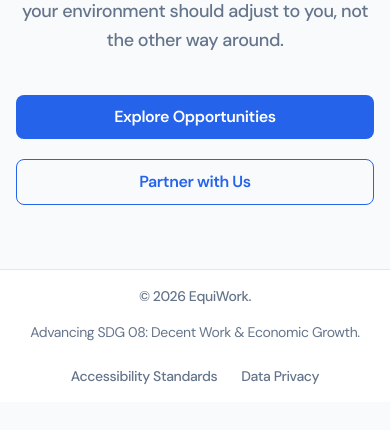
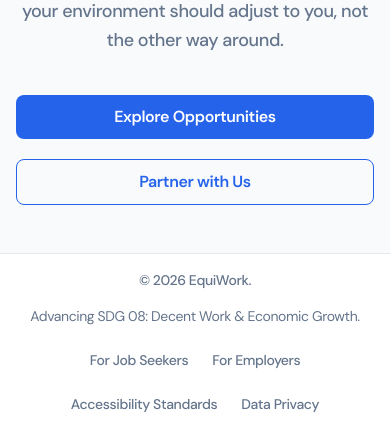
Before and after one commit to Vais1/equiwork, a PHP site: page /equiwork/ in a window 390 px wide. Shown: the part 442-872 px from the top of the page. Before the commit the page ends 826 px from the top, so only its background shows below. Run offline with PHP 8.4, Linux system fonts and the light colour scheme; some libraries are stand-ins or nearby versions.

Commit message:
feat: Implement admin panel, flash message system, and initial project documentation, with updated templating and UI enhancements.

```diff
--- a/admin/login.php
+++ b/admin/login.php
@@ -65,7 +65,7 @@
 require_once '../includes/header.php';
 ?>
 
-<div class="max-w-md mx-auto bg-surface border border-border rounded-xl shadow-2xl p-8 mt-16 text-white relative overflow-hidden">
+<div class="max-w-md mx-auto mt-12 bg-surface border border-red-200 rounded-xl shadow-sm p-6 hover:-translate-y-1 hover:shadow-lg transition-all duration-300 ease-in-out text-white relative overflow-hidden">
     <div class="absolute top-0 left-0 w-full h-2 bg-red-600"></div>
 
     <div class="text-center mb-8">
--- a/includes/flash.php
+++ b/includes/flash.php
@@ -45,12 +45,13 @@
             $colors = 'bg-green-100 border-green-400 text-green-700 dark:bg-green-900/30 dark:border-green-700 dark:text-green-300';
         } elseif ($type === 'warning') {
             $colors = 'bg-yellow-100 border-yellow-400 text-yellow-800 dark:bg-yellow-900/30 dark:border-yellow-700 dark:text-yellow-300';
+            $btnClass = 'text-yellow-800 focus:ring-yellow-500 focus:ring-offset-yellow-50 dark:text-yellow-300 dark:focus:ring-yellow-300 dark:focus:ring-offset-yellow-900';
         }
 
         echo '<div class="' . $colors . ' px-4 py-3 rounded-lg border shadow-sm relative mb-4 flex items-center justify-between" role="' . $role . '" aria-live="' . $ariaLive . '">';
         echo '<span class="block sm:inline font-medium">' . $message . '</span>';
         // Accessible dismiss button
-        echo '<button type="button" class="ml-auto text-current opacity-70 focus:outline-none focus:ring-2 focus:ring-current rounded" onclick="this.parentElement.remove();" aria-label="Dismiss alert">';
+        echo '<button type="button" class="inline-flex rounded-md p-1.5 focus:outline-none focus:ring-2 focus:ring-offset-2 opacity-70 transition-opacity duration-300 ease-in-out hover:opacity-100 ' . $btnClass . '" onclick="this.parentElement.remove();" aria-label="Dismiss alert">';
         echo '<svg aria-hidden="true" class="w-5 h-5" fill="none" stroke="currentColor" viewBox="0 0 24 24"><path stroke-linecap="round" stroke-linejoin="round" stroke-width="2" d="M6 18L18 6M6 6l12 12"></path></svg>';
         echo '</button>';
         echo '</div>';
--- a/includes/footer.php
+++ b/includes/footer.php
@@ -9,8 +9,10 @@
                     <p>Advancing SDG 08: Decent Work & Economic Growth.</p>
                 </div>
                 <div class="flex flex-wrap justify-center gap-6 font-medium">
-                    <a href="#" class="focus:outline-none focus:ring-2 focus:ring-accent/50 rounded-md transition-colors underline decoration-transparent">Accessibility Standards</a>
-                    <a href="#" class="focus:outline-none focus:ring-2 focus:ring-accent/50 rounded-md transition-colors underline decoration-transparent">Data Privacy</a>
+                    <a href="<?php echo BASE_URL; ?>register.php?role=Seeker" class="transition-colors duration-300 hover:text-accent focus:outline-none focus:underline">For Job Seekers</a>
+                    <a href="<?php echo BASE_URL; ?>register.php?role=Employer" class="transition-colors duration-300 hover:text-accent focus:outline-none focus:underline">For Employers</a>
+                    <a href="#" class="transition-colors duration-300 hover:text-accent focus:outline-none focus:ring-2 focus:ring-accent/50 rounded-md underline decoration-transparent">Accessibility Standards</a>
+                    <a href="#" class="transition-colors duration-300 hover:text-accent focus:outline-none focus:ring-2 focus:ring-accent/50 rounded-md underline decoration-transparent">Data Privacy</a>
                 </div>
             </div>
         </div>
--- a/includes/header.php
+++ b/includes/header.php
@@ -85,7 +85,7 @@
             </a>
 
             <div class="flex items-center gap-2 sm:gap-3">
-                <button id="theme-toggle" type="button" class="text-muted focus:outline-none focus-visible:ring-4 focus-visible:ring-accent/50 rounded-lg p-0.5 transition-all border border-transparent flex items-center justify-center" aria-label="Toggle Dark Mode">
+                <button id="theme-toggle" type="button" class="text-muted focus:outline-none focus-visible:ring-4 focus-visible:ring-accent/50 rounded-lg p-0.5 transition-all duration-300 ease-in-out hover:opacity-80 border border-transparent flex items-center justify-center" aria-label="Toggle Dark Mode">
                     <svg id="theme-toggle-dark-icon" class="hidden w-5 h-5" fill="currentColor" viewBox="0 0 20 20" aria-hidden="true"><path d="M17.293 13.293A8 8 0 016.707 2.707a8.001 8.001 0 1010.586 10.586z"></path></svg>
                     <svg id="theme-toggle-light-icon" class="hidden w-5 h-5" fill="currentColor" viewBox="0 0 20 20" aria-hidden="true"><path d="M10 2a1 1 0 011 1v1a1 1 0 11-2 0V3a1 1 0 011-1zm4 8a4 4 0 11-8 0 4 4 0 018 0zm-.464 4.95l.707.707a1 1 0 001.414-1.414l-.707-.707a1 1 0 00-1.414 1.414zm2.12-10.607a1 1 0 010 1.414l-.706.707a1 1 0 11-1.414-1.414l.707-.707a1 1 0 011.414 0zM17 11a1 1 0 100-2h-1a1 1 0 100 2h1zm-7 4a1 1 0 011 1v1a1 1 0 11-2 0v-1a1 1 0 011-1zM5.05 6.464A1 1 0 106.465 5.05l-.708-.707a1 1 0 00-1.414 1.414l.707.707zm1.414 8.486l-.707.707a1 1 0 01-1.414-1.414l.707-.707a1 1 0 011.414 1.414zM4 11a1 1 0 100-2H3a1 1 0 000 2h1z" fill-rule="evenodd" clip-rule="evenodd"></path></svg>
                 </button>
@@ -93,18 +93,18 @@
                 <?php if (isset($_SESSION['user_id'])): ?>
 
                     <?php if (isset($_SESSION['role']) && $_SESSION['role'] === 'Admin'): ?>
-                        <a href="<?php echo BASE_URL; ?>admin/dashboard.php" class="text-sm font-semibold text-text focus:outline-none focus:ring-4 focus:ring-red-300 rounded px-2 py-0.5 transition-colors whitespace-nowrap leading-none flex items-center">Admin Panel</a>
+                        <a href="<?php echo BASE_URL; ?>admin/dashboard.php" class="text-sm font-semibold text-text focus:outline-none focus:ring-4 focus:ring-red-300 rounded px-2 py-0.5 transition-all duration-300 ease-in-out hover:opacity-80 whitespace-nowrap leading-none flex items-center">Admin Panel</a>
                     <?php else: ?>
-                        <a href="<?php echo BASE_URL; ?>jobs.php" class="text-sm font-medium text-text focus:outline-none focus:ring-4 focus:ring-accent rounded px-2 py-0.5 transition-colors whitespace-nowrap leading-none flex items-center">Available Roles</a>
+                        <a href="<?php echo BASE_URL; ?>jobs.php" class="text-sm font-medium text-text focus:outline-none focus:ring-4 focus:ring-accent rounded px-2 py-0.5 transition-all duration-300 ease-in-out hover:opacity-80 whitespace-nowrap leading-none flex items-center">Available Roles</a>
                     <?php endif; ?>
 
                     <div class="h-4 w-px bg-border hidden sm:block"></div>
 
-                    <a href="<?php echo BASE_URL; ?>actions/logout.php" class="text-sm font-medium text-muted focus:outline-none focus:ring-4 focus:ring-border rounded px-2 py-0.5 transition-colors whitespace-nowrap leading-none flex items-center">Log Out</a>
+                    <a href="<?php echo BASE_URL; ?>actions/logout.php" class="text-sm font-medium text-muted focus:outline-none focus:ring-4 focus:ring-border rounded px-2 py-0.5 transition-all duration-300 ease-in-out hover:opacity-80 whitespace-nowrap leading-none flex items-center">Log Out</a>
 
                 <?php else: ?>
-                    <a href="<?php echo BASE_URL; ?>login.php" class="text-sm font-semibold text-text focus:outline-none focus-visible:ring-4 focus-visible:ring-accent rounded px-2 py-0.5 transition-all whitespace-nowrap leading-none flex items-center">Sign In</a>
-                    <a href="<?php echo BASE_URL; ?>register.php" class="bg-accent text-white px-5 py-2.5 rounded-lg font-semibold active:scale-95 transition-all duration-200 focus:outline-none focus:ring-2 focus:ring-accent/50 whitespace-nowrap leading-none flex items-center">Join Platform</a>
+                    <a href="<?php echo BASE_URL; ?>login.php" class="text-sm font-semibold text-text focus:outline-none focus-visible:ring-4 focus-visible:ring-accent rounded px-2 py-0.5 transition-all duration-300 ease-in-out hover:opacity-80 whitespace-nowrap leading-none flex items-center">Sign In</a>
+                    <a href="<?php echo BASE_URL; ?>register.php" class="bg-accent text-white px-5 py-2.5 rounded-lg font-semibold active:scale-95 transition-all duration-300 ease-in-out hover:opacity-90 focus:outline-none focus:ring-2 focus:ring-accent/50 whitespace-nowrap leading-none flex items-center">Join Platform</a>
                 <?php endif; ?>
             </div>
         </nav>
--- a/index.php
+++ b/index.php
@@ -3,6 +3,16 @@
 // Module: Landing Page
 require_once 'includes/config.php';
 require_once 'includes/db.php';
+// If already logged in, bypass the landing page
+if (isset($_SESSION['user_id'])) {
+    if (isset($_SESSION['role']) && $_SESSION['role'] === 'Admin') {
+        header('Location: ' . BASE_URL . 'admin/dashboard.php');
+    } else {
+        header('Location: ' . BASE_URL . 'jobs.php');
+    }
+    exit;
+}
+
 require_once 'includes/header.php';
 ?>
 
@@ -22,10 +32,10 @@
     </p>
 
     <div class="flex flex-col sm:flex-row justify-center items-center gap-5 sm:gap-6">
-        <a href="<?php echo BASE_URL; ?>register.php?role=Seeker" class="w-full sm:w-auto bg-accent text-white px-5 py-2.5 rounded-lg font-semibold active:scale-95 transition-all duration-200 focus:outline-none focus:ring-2 focus:ring-accent/50 text-center">
+        <a href="<?php echo BASE_URL; ?>register.php?role=Seeker" class="w-full sm:w-auto bg-accent text-white px-5 py-2.5 rounded-lg font-semibold active:scale-95 transition-all duration-300 ease-in-out hover:opacity-80 focus:outline-none focus:ring-2 focus:ring-accent/50 text-center">
             Explore Opportunities
         </a>
-        <a href="<?php echo BASE_URL; ?>register.php?role=Employer" class="w-full sm:w-auto border border-accent text-accent px-5 py-2.5 rounded-lg font-semibold transition-all duration-200 focus:outline-none focus:ring-2 focus:ring-accent/50 active:scale-95 text-center">
+        <a href="<?php echo BASE_URL; ?>register.php?role=Employer" class="w-full sm:w-auto border border-accent text-accent px-5 py-2.5 rounded-lg font-semibold transition-all duration-300 ease-in-out hover:opacity-80 focus:outline-none focus:ring-2 focus:ring-accent/50 active:scale-95 text-center">
             Partner with Us
         </a>
     </div>
--- a/login.php
+++ b/login.php
@@ -19,7 +19,7 @@
 require_once 'includes/header.php';
 ?>
 
-<div class="max-w-md mx-auto mt-12 bg-surface border border-border rounded-xl shadow-sm p-6 transition-all duration-200">
+<div class="max-w-md mx-auto mt-12 bg-surface border border-border rounded-xl shadow-sm p-6 hover:-translate-y-1 hover:shadow-lg transition-all duration-300 ease-in-out">
     <div class="flex justify-center mb-6">
         <div class="w-16 h-16 bg-accent/10 text-accent rounded-full flex items-center justify-center">
             <svg aria-hidden="true" class="w-8 h-8" fill="none" stroke="currentColor" viewBox="0 0 24 24"><path stroke-linecap="round" stroke-linejoin="round" stroke-width="2" d="M11 16l-4-4m0 0l4-4m-4 4h14m-5 4v1a3 3 0 01-3 3H6a3 3 0 01-3-3V7a3 3 0 013-3h7a3 3 0 013 3v1"></path></svg>
@@ -47,14 +47,14 @@
             </div>
         </fieldset>
 
-        <button type="submit" class="w-full bg-accent text-white px-5 py-2.5 rounded-lg font-semibold active:scale-95 transition-all duration-200 focus:outline-none focus:ring-2 focus:ring-accent/50">
+        <button type="submit" class="w-full bg-accent text-white px-5 py-2.5 rounded-lg font-semibold active:scale-95 transition-all duration-300 ease-in-out hover:opacity-80 focus:outline-none focus:ring-2 focus:ring-accent/50">
             Log In
         </button>
 
         <div class="mt-6 text-center">
             <p class="text-sm text-muted">
                 Don't have an account yet?
-                <a href="<?php echo BASE_URL; ?>register.php" class="text-accent font-medium focus:outline-none focus:ring-2 focus:ring-accent/50 rounded">Sign up</a>
+                <a href="<?php echo BASE_URL; ?>register.php" class="text-accent font-medium focus:outline-none focus:ring-2 focus:ring-accent/50 rounded transition-all duration-300 ease-in-out hover:opacity-80">Sign up</a>
             </p>
         </div>
     </form>
--- a/profile_update.php
+++ b/profile_update.php
@@ -24,7 +24,7 @@
 require_once 'includes/header.php';
 ?>
 
-<div class="max-w-2xl mx-auto mt-12 bg-surface border border-border rounded-xl shadow-sm p-6 transition-all duration-200">
+<div class="max-w-2xl mx-auto mt-12 bg-surface border border-border rounded-xl shadow-sm p-6 hover:-translate-y-1 hover:shadow-lg transition-all duration-300 ease-in-out">
     <h1 class="text-3xl font-bold text-text mb-2 font-heading">My Profile</h1>
     <p class="text-muted mb-8">Update your <?php echo strtolower($role); ?> account details and preferences.</p>
 
@@ -84,7 +84,7 @@
         </fieldset>
 
         <div class="flex items-center justify-end border-t border-border pt-6">
-            <button type="submit" class="bg-accent text-white px-5 py-2.5 rounded-lg font-semibold active:scale-95 transition-all duration-200 focus:outline-none focus:ring-2 focus:ring-accent/50">
+            <button type="submit" class="bg-accent text-white px-5 py-2.5 rounded-lg font-semibold active:scale-95 transition-all duration-300 ease-in-out hover:opacity-80 focus:outline-none focus:ring-2 focus:ring-accent/50">
                 Save Profile
             </button>
         </div>
```
Also changed, not shown: admin/dashboard.php (+7 -7 lines), apply_job.php (+5 -5 lines), includes/header2.php (+6 -6 lines), jobs.php (+5 -5 lines), post_job.php (+4 -4 lines), register.php (+4 -4 lines), README.md (added).
